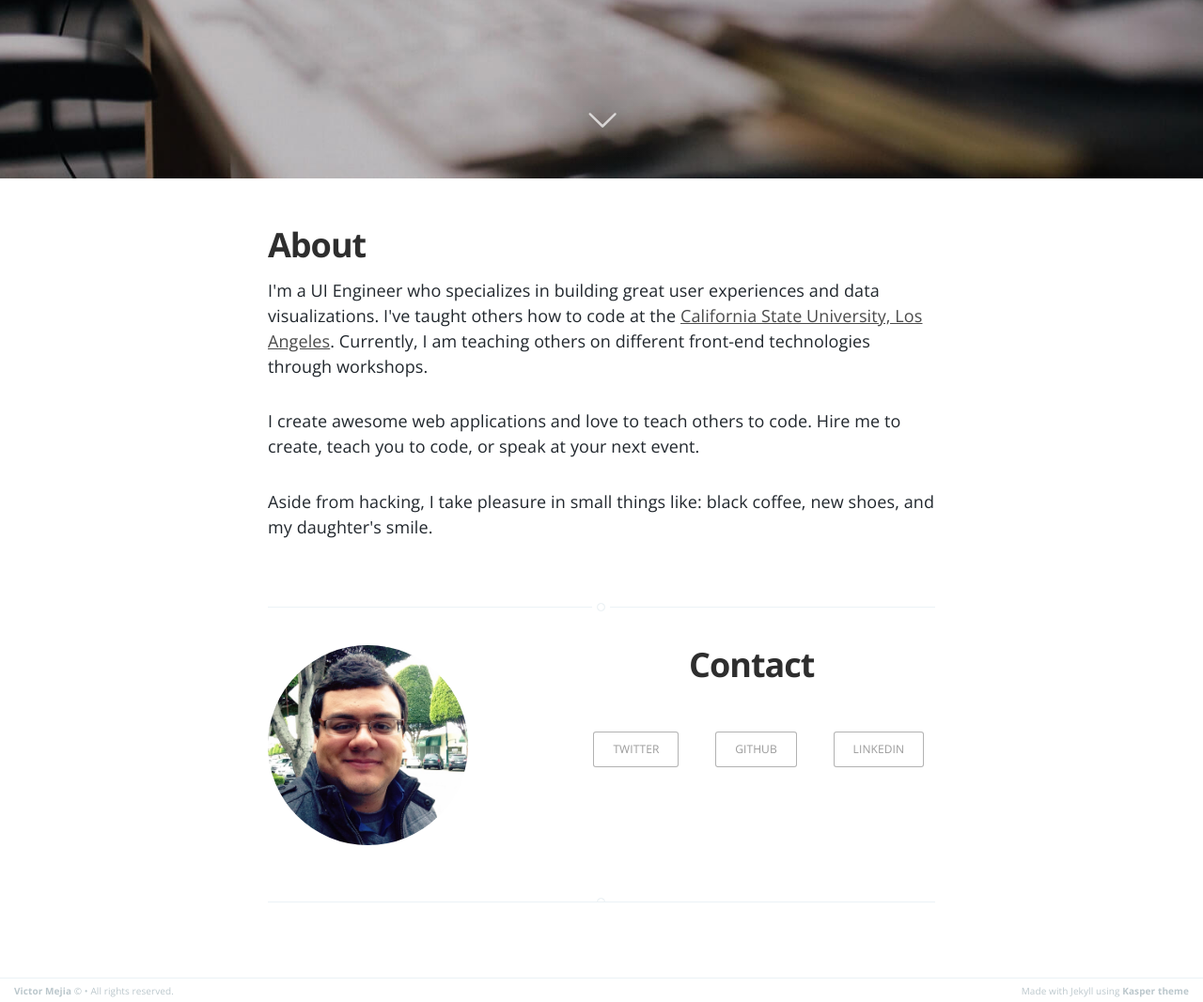
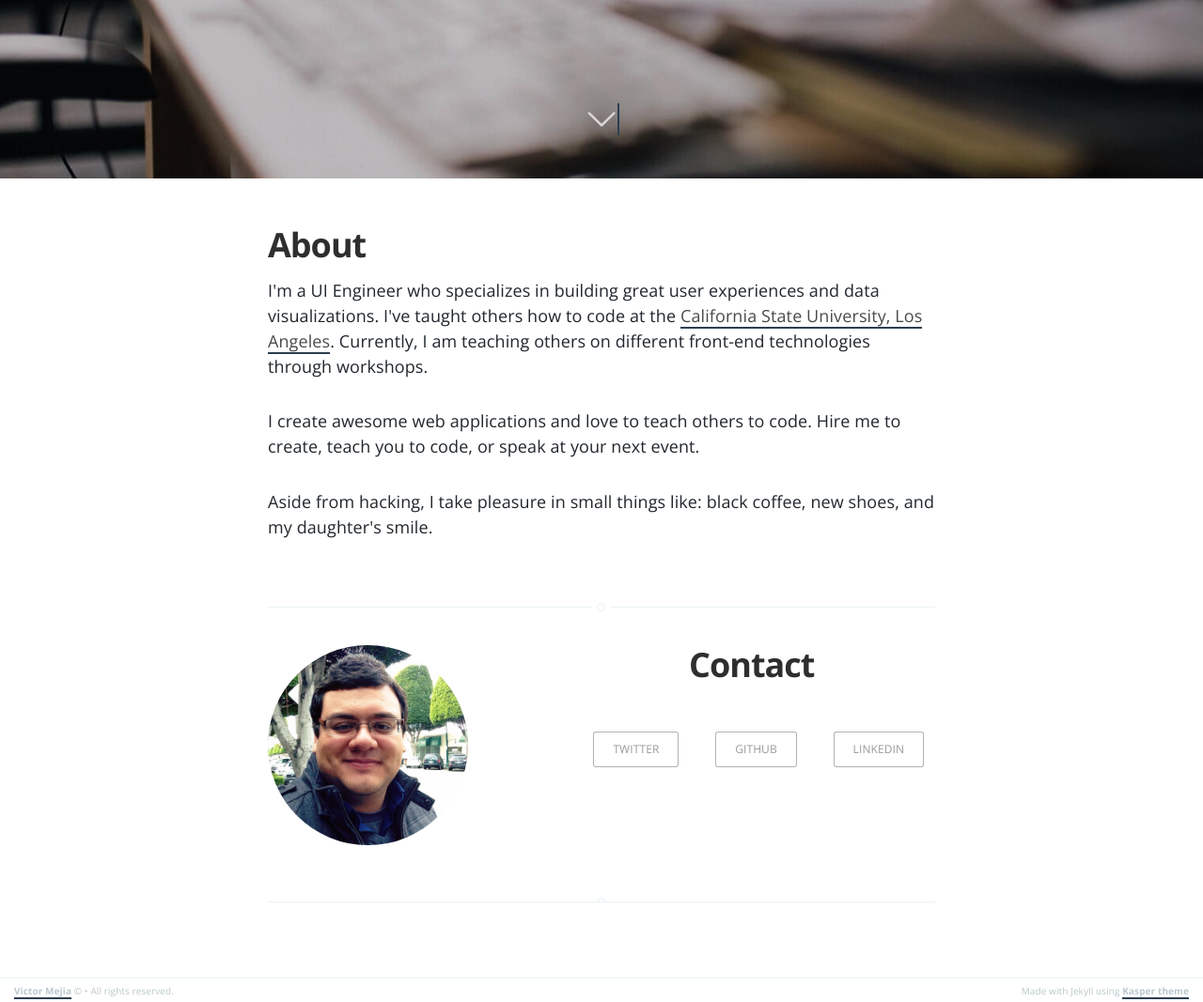
Before and after one commit to victormejia/victormejia.github.io, a Jekyll site: the page built from index.html, in a window 1280 px wide. Shown: the part 710-1777 px from the top of the page at 94% size. Built offline with Jekyll 4.4.1, drawn with Linux system fonts in a browser that asks for light colours; Markdown is read by kramdown in place of the engine named in the settings.

Commit message:
Update main.scss

```diff
--- a/assets/css/main.scss
+++ b/assets/css/main.scss
@@ -6,6 +6,11 @@
 /* We need to add display:inline in order to align the '>>' of the 'read more' link */
 .post-excerpt p {
 	display:inline;
+}
+
+a {
+  text-decoration: none;
+  border-bottom: 2px solid #2c3e50;
 }
 
 .about-excerpt,
```
